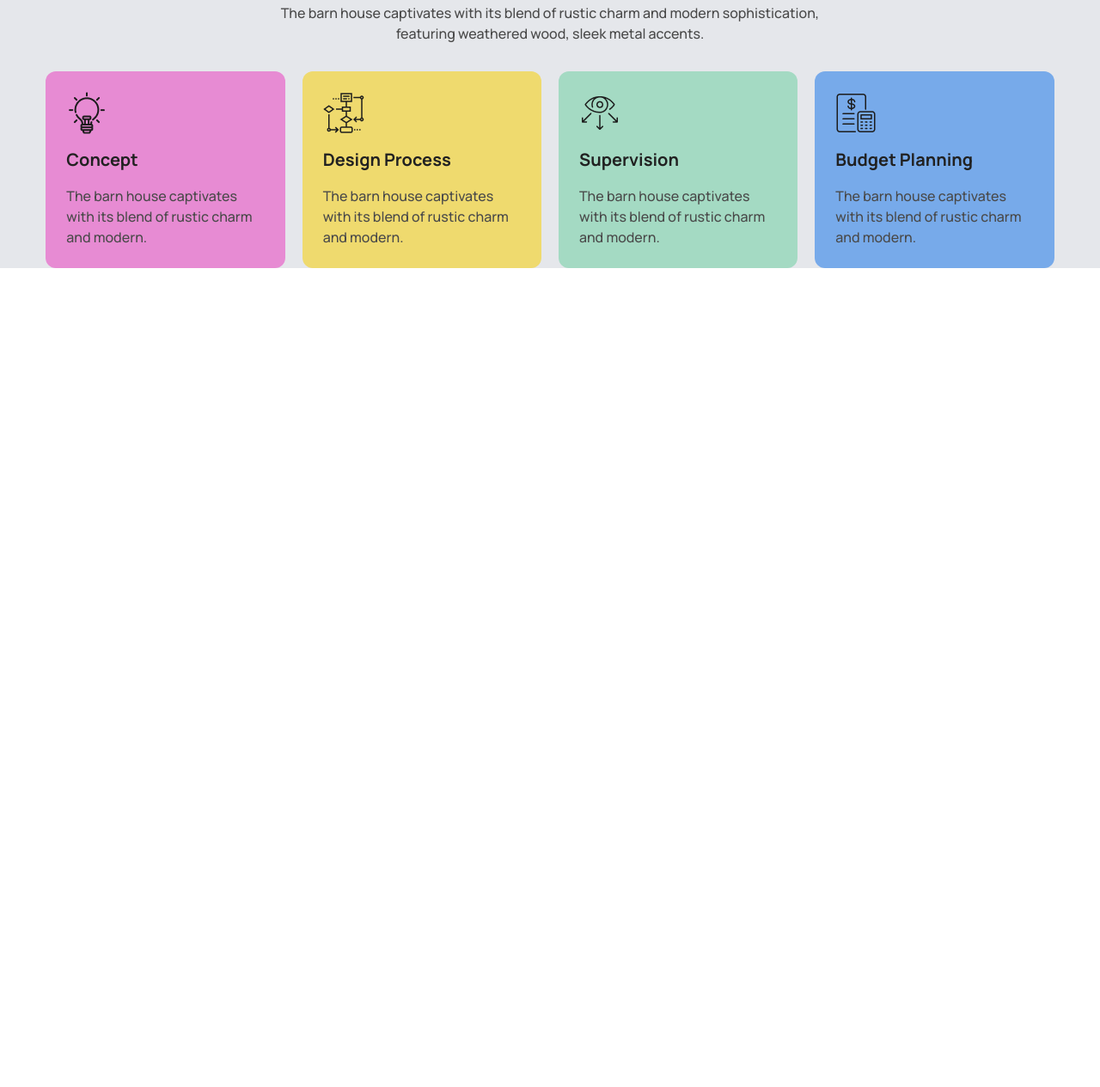
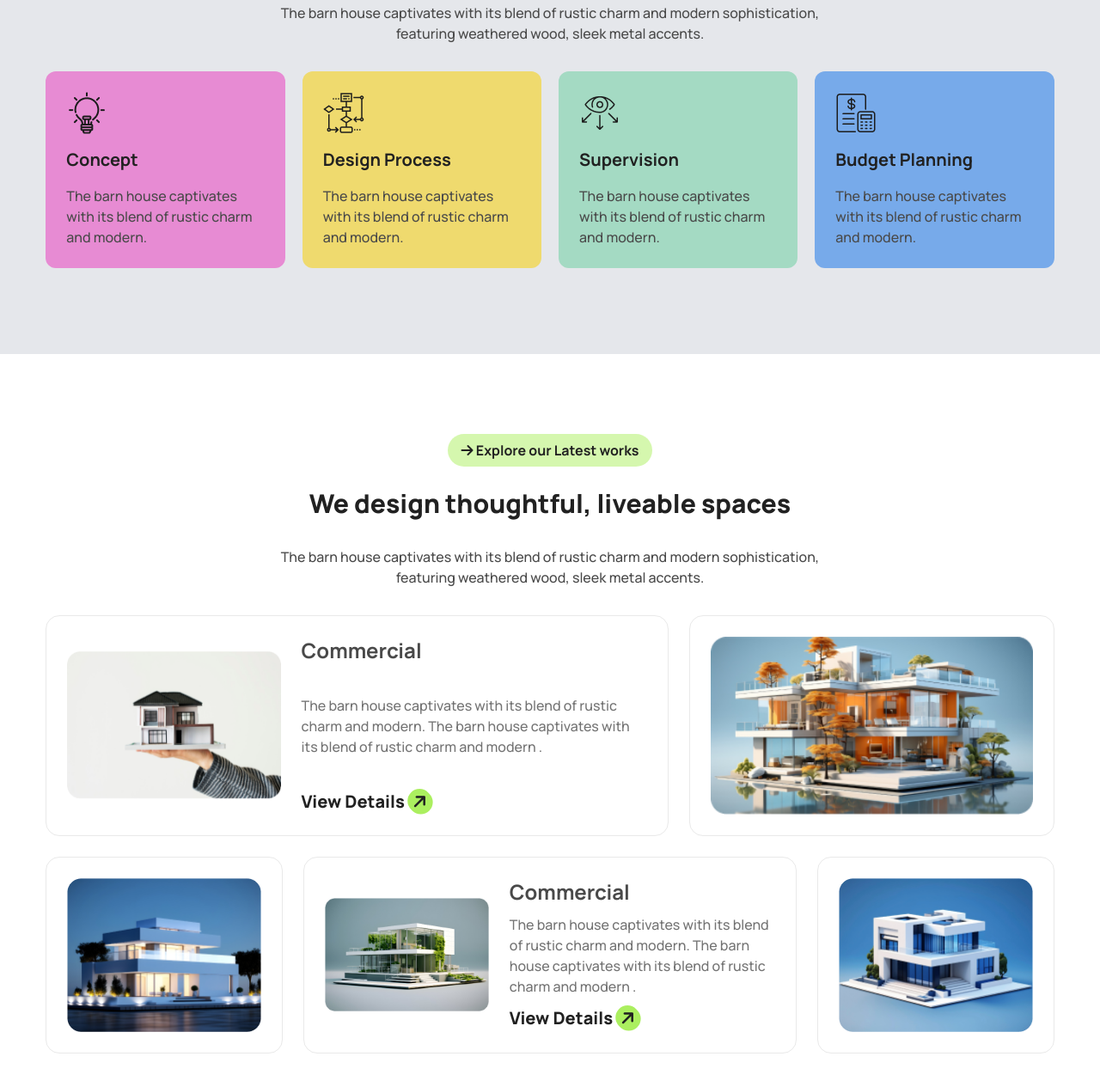
Before and after one commit to tariqul420/MY-ASSIGNMENT-03, a website: page index.html in a window 1280 px wide. Shown: the part 1787-3052 px from the top of the page at 86% size. Before the commit the page ends 2099 px from the top, so only its background shows below. Drawn offline with nearby package versions, Linux system fonts and the light colour scheme; files that its build step writes are made by us from their sources.

Commit message:
add Explore our Latest works section

```diff
--- a/index.html
+++ b/index.html
@@ -132,7 +132,7 @@
             </section>
 
             <!-- done How to work section start hear -->
-            <section class="bg-gray-200 flex flex-col items-center space-y-8 dark:bg-transparent pt-8">
+            <section class="bg-gray-200 flex flex-col items-center space-y-8 dark:bg-transparent pt-8 pb-[6.25rem]">
                 <button><a href="#" class="button"><i class="fa-solid fa-arrow-right"></i> How to works</a></button>
                 <h2 class="heading">We design thoughtful, liveable spaces</h2>
                 <p class="paragraph">The barn house captivates with its blend of rustic charm and modern sophistication, <br class="max-sm:hidden"> featuring weathered wood, sleek metal accents.</p>
@@ -163,6 +163,57 @@
                     </div>
                 </div>
             </section>
+
+            <!-- ? Explore our Latest works section start hear -->
+            <section class="flex flex-col items-center space-y-8 dark:bg-transparent my-[6.25rem]">
+                <button><a href="#" class="button bg-green/50"><i class="fa-solid fa-arrow-right"></i> Explore our Latest works</a></button>
+                <h2 class="heading">We design thoughtful, liveable spaces</h2>
+                <p class="paragraph">The barn house captivates with its blend of rustic charm and modern sophistication, <br class="max-sm:hidden"> featuring weathered wood, sleek metal accents.</p>
+
+                <div class="grid grid-cols-8 w-11/12 gap-6">
+                    <div class="rounded-2xl p-6 border border-solid border-[#E9E9E9] flex flex-col md:flex-row gap-6 col-span-8 lg:col-span-5 -order-5">
+                        <div>
+                            <img class="md:w-[40rem] h-full object-contain w-full" src="assets/img1.png" alt="">
+                        </div>
+                        <div class="flex flex-col items-start justify-between">
+                            <h2 class="text-heading-2 text-2xl font-bold dark:text-heading-d">Commercial</h2>
+                            <p class="paragraph text-paragraph-2 text-left">The barn house captivates with its blend of rustic charm and modern. The barn house captivates with its blend of rustic charm and modern .</p>
+                            <button>
+                                <a href="#" class="text-heading font-black text-xl dark:text-heading-d">View Details <i class="fa-solid fa-arrow-right arrow bg-green p-[5px]"></i></a>
+                            </button>
+                        </div>
+                    </div>
+
+                    <div class="rounded-2xl p-6 border border-solid border-[#E9E9E9] col-span-8 lg:col-span-3 -order-4 md:col-span-4">
+                        <img class="w-full h-full" src="assets/img2.png" alt="">
+                    </div>
+
+                    <div class="rounded-2xl p-6 border border-solid border-[#E9E9E9] col-span-8 lg:col-span-2 order-1 md:col-span-4">
+                        <img class="w-full" src="assets/img3.png" alt="">
+                    </div>
+
+                    <div class="rounded-2xl p-6 border border-solid border-[#E9E9E9] col-span-8 flex gap-6 flex-col md:flex-row lg:col-span-4">
+                        <div class="">
+                            <img class="md:w-[40rem]  h-full object-contain w-full" src="assets/img4.png" alt="">
+                        </div>
+                        <div class="flex flex-col items-start justify-between">
+                            <h2 class="text-heading-2 text-2xl font-bold dark:text-heading-d">Commercial</h2>
+                            <p class="paragraph text-paragraph-2 text-left">The barn house captivates with its blend of rustic charm and modern. The barn house captivates with its blend of rustic charm and modern .</p>
+                            <button>
+                                <a href="#" class="text-heading font-black text-xl dark:text-heading-d">View Details <i class="fa-solid fa-arrow-right arrow bg-green p-[5px]"></i></a>
+                            </button>
+                        </div>
+                    </div>
+
+                    <div class="rounded-2xl p-6 border border-solid border-[#E9E9E9] col-span-8 lg:col-span-2 -order-3 md:col-span-4">
+                        <img class="w-full" src="assets/img5.png" alt="">
+                    </div>
+
+                    <div class="rounded-2xl p-6 border border-solid border-[#E9E9E9] col-span-8 lg:col-span-2 lg:hidden order-2 md:col-span-4">
+                        <img class="w-full" src="assets/img5.png" alt="">
+                    </div>
+                </div>
+            </section>
         </main>
 
         <!-- todo Footer section start hear -->
--- a/tailwind.config.js
+++ b/tailwind.config.js
@@ -16,6 +16,9 @@ module.exports = {
         "paragraph-2": "#737373",
         "paragraph-d": "#ffffffa6",
       },
+      aspectRatio: {
+        'img': '9 / 5',
+      },
     },
   },
   plugins: [
```
Also changed, not shown: src/output.css.
